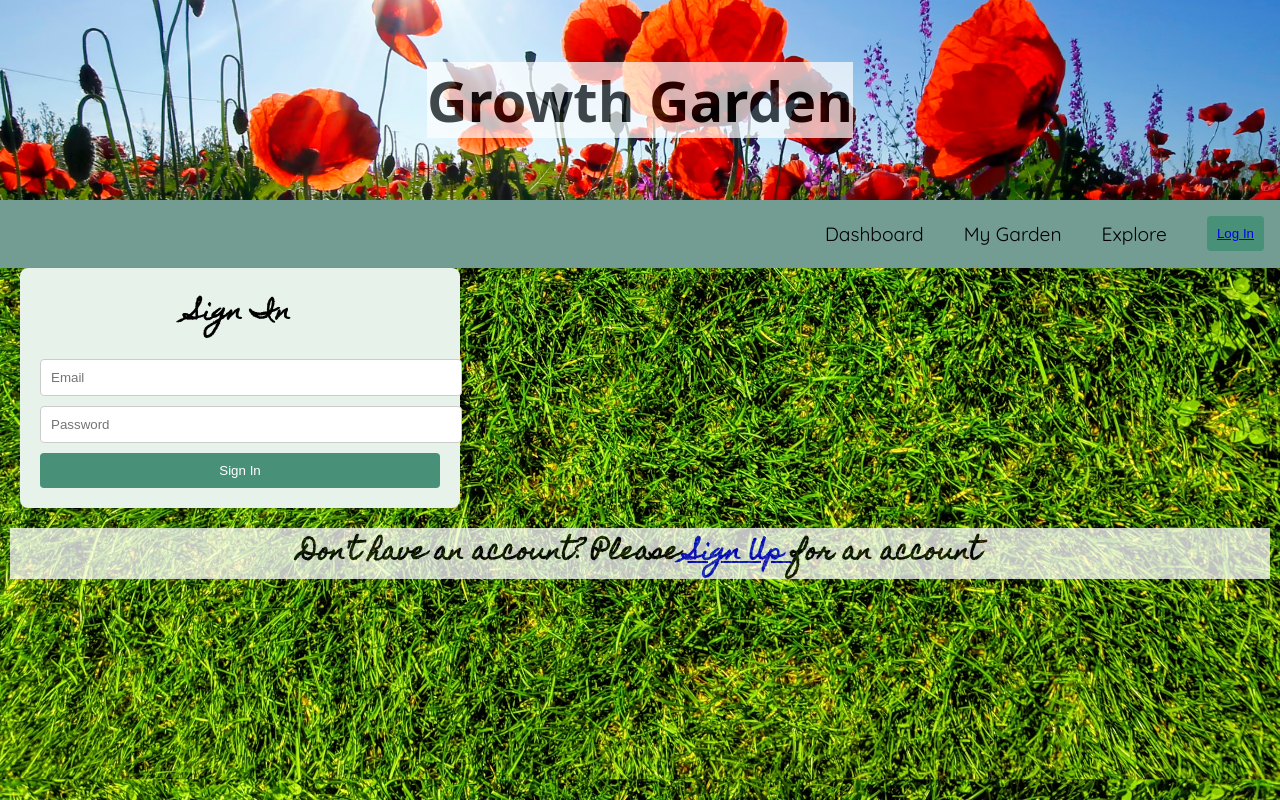
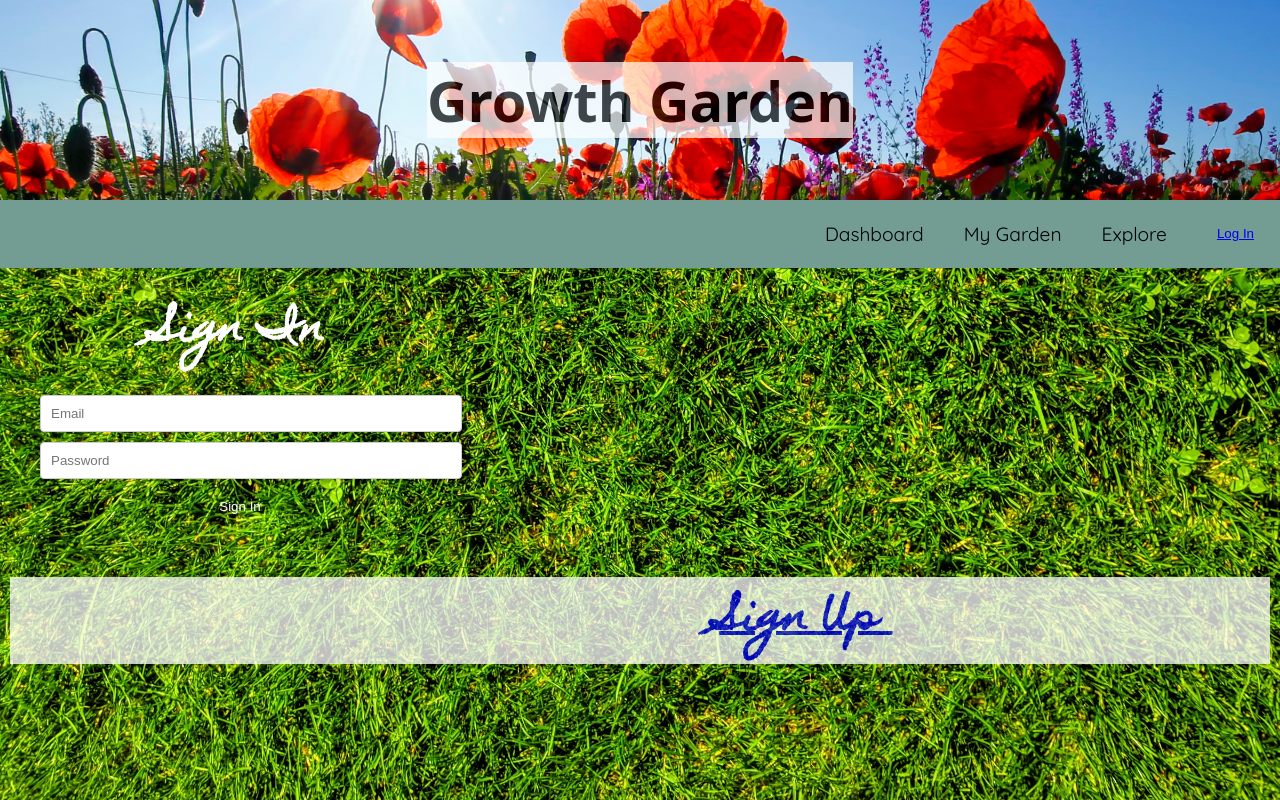
Before and after one commit to eaeidsath/Growth-Garden, a React (Vite) app in the folder client/: page / in a window 1280 px wide. Built offline with nearby package versions, Linux system fonts and the light colour scheme; a web font is replaced by a local one.

Commit message:
Fixed styling on MyGarden

```diff
--- a/client/src/components/FlowerGarden/FlowerGarden.jsx
+++ b/client/src/components/FlowerGarden/FlowerGarden.jsx
@@ -1,27 +1,24 @@
-import Flower from '../Flower/Flower';
+import Flower from "../Flower/Flower";
 
-const FlowerGarden = ({
-    goals
-}) => {
+const FlowerGarden = ({ goals }) => {
   if (!goals.length) {
-      return <h3>No goals have been created.</h3>
+    return <h3>No goals have been created.</h3>;
   }
 
-
   return (
-    <div className="grid-container garden">
-      {goals && goals.map((goal) => (
-        <div key={goal._id}>
+    <>
+      {goals &&
+        goals.map((goal) => (
           <Flower
+            key={goal._id}
             _id={goal._id}
             flowerType={goal.flowerType}
             goalTitle={goal.goalTitle}
             activityLevel={goal.activityLevel}
           />
-        </div>
         ))}
-    </div>
+    </>
   );
-}
+};
 
 export default FlowerGarden;
--- a/client/src/index.css
+++ b/client/src/index.css
@@ -1,12 +1,4 @@
 :root {
-  --pale-green: rgb(231, 243, 234);
-  --apple-green: rgb(169, 206, 123);
-  --pale-peach: rgb(253, 234, 223);
-  --violet: rgb(236, 97, 159);
-  --mint-green: rgb(133, 200, 175);
-  --dark-green: rgb(72, 145, 120);
-  --coral: rgb(239, 122, 98);
-
   /* Coolors palette from poppies.jpg */
   --off-red-rgb: #ee0100ff;
   --dark-moss-green: #566241ff;
@@ -38,6 +30,8 @@ body {
 h2 {
   text-align: center;
   font-family: var(--homemade-apple);
+  color: white;
+  font-size: 2.5rem;
 }
 
 /* sign in/ sign up page form styling */
--- a/client/src/pages/MyGarden/MyGarden.jsx
+++ b/client/src/pages/MyGarden/MyGarden.jsx
@@ -1,22 +1,19 @@
-import { useQuery } from '@apollo/client';
+import { useQuery } from "@apollo/client";
 
 import MyGoals from "../../components/MyGoals/MyGoals";
-import FlowerGarden from '../../components/FlowerGarden/FlowerGarden';
+import FlowerGarden from "../../components/FlowerGarden/FlowerGarden";
 
-import { LargeContainer, GardenBox, GoalCard } from './MyGarden.styles';
+import { LargeContainer, GardenBox, GoalCard } from "./MyGarden.styles";
 
-import { QUERY_ME } from '../../utils/queries';
-
+import { QUERY_ME } from "../../utils/queries";
 
 export default function MyGarden() {
-
   const { loading, data } = useQuery(QUERY_ME);
 
   const user = data?.me || {};
 
-
-  if(loading) {
-    return <div>Loading...</div>
+  if (loading) {
+    return <div>Loading...</div>;
   }
 
   if (!user?.username) {
@@ -29,18 +26,21 @@ export default function MyGarden() {
   }
 
   return (
-    <LargeContainer>
+    <>
       <h2 className="col-12 col-md-10 bg-dark text-light p-3 mb-5">
         Welcome, {user.username}.
       </h2>
+      <LargeContainer>
+
         <GardenBox>
-          <FlowerGarden
-            goals={user.goals}
-          />
+          <FlowerGarden goals={user.goals} />
         </GardenBox>
+
         <GoalCard>
           <MyGoals />
         </GoalCard>
+
       </LargeContainer>
+    </>
   );
 }
```
Lines whose indentation alone changed are shown as unchanged.
